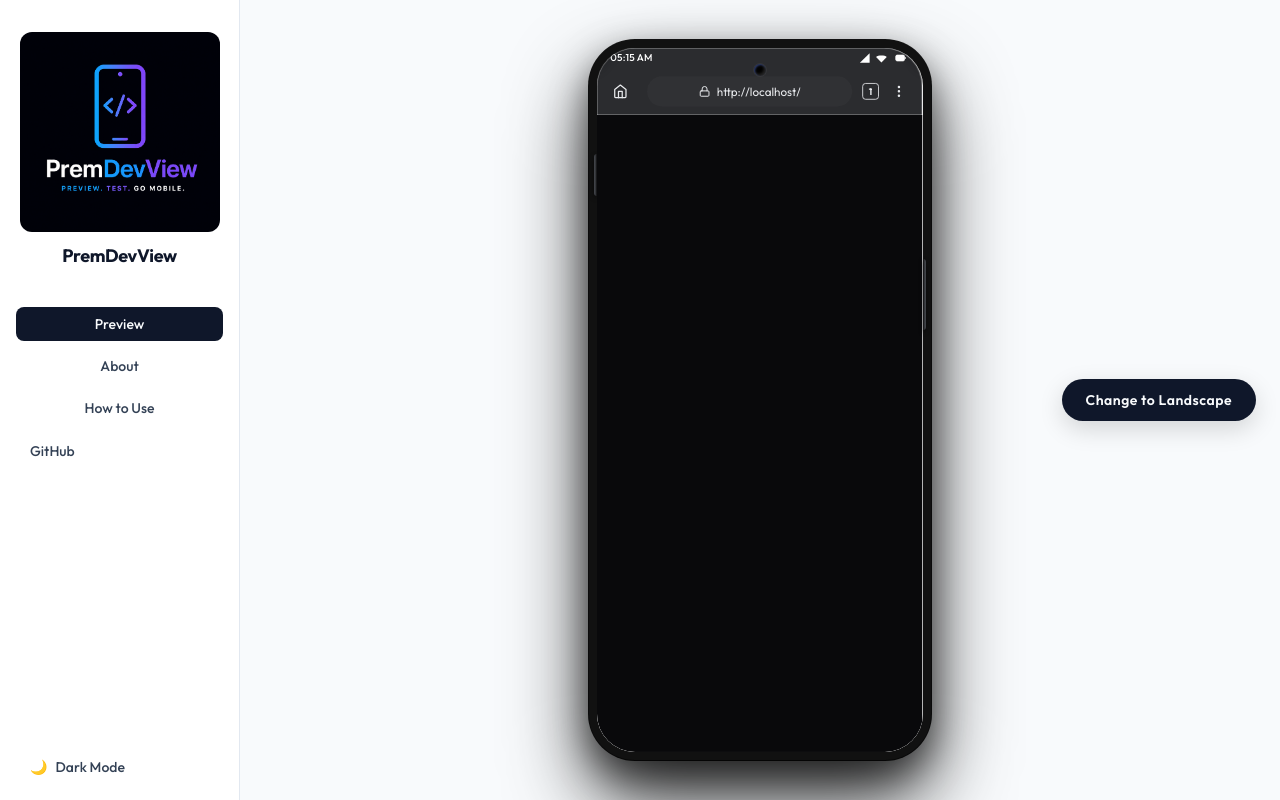
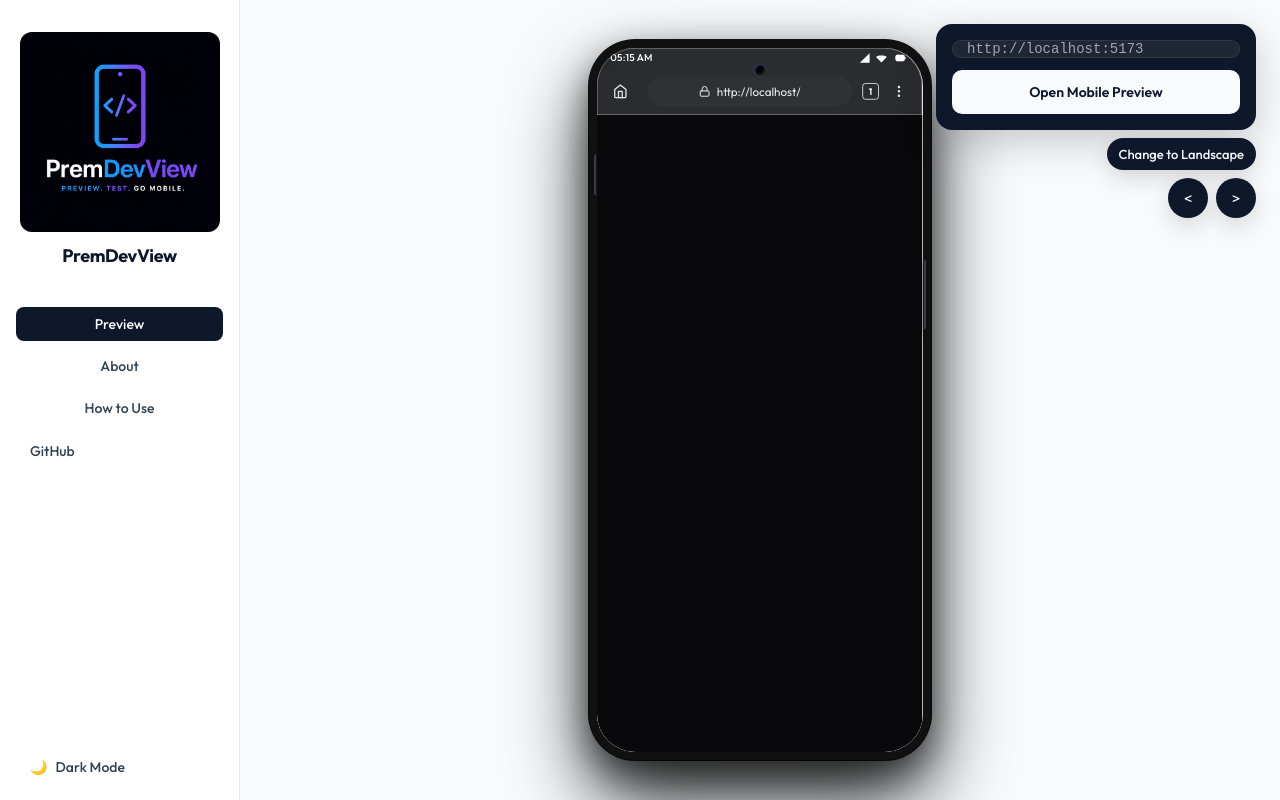
Before and after one commit to premsagarpandey/PremDevView, a React (Vite) app: page / in a window 1280 px wide. Built offline with nearby package versions, Linux system fonts and the light colour scheme.

Commit message:
feat: Add premium floating URL input widget with native history navigation

```diff
--- a/src/components/PhoneFrame.css
+++ b/src/components/PhoneFrame.css
@@ -42,8 +42,6 @@
     0 15px 35px rgba(0, 0, 0, 0.5),
     0 0 0 1px rgba(0,0,0,0.9);
   flex-shrink: 0;
-
-  transition: width 0.3s cubic-bezier(0.4, 0, 0.2, 1), height 0.3s cubic-bezier(0.4, 0, 0.2, 1);
 }
 
 /* Left side buttons (Action + Volume) */
--- a/src/components/PhoneFrame.tsx
+++ b/src/components/PhoneFrame.tsx
@@ -1,3 +1,4 @@
+import { useState, useEffect } from 'react';
 import { PhoneScreen } from './PhoneScreen';
 import type { ErrorType } from '../hooks/usePreview';
 import './PhoneFrame.css';
@@ -29,15 +30,36 @@ export function PhoneFrame({
 }: PhoneFrameProps) {
   const displayUrl = currentUrl.replace(/[?&]_pdv_r=\d+/, '');
 
+  const [internalDims, setInternalDims] = useState(dimensions);
+  const [internalLandscape, setInternalLandscape] = useState(isLandscape);
+  const [fadeOpacity, setFadeOpacity] = useState(1);
+
+  useEffect(() => {
+    if (isLandscape !== internalLandscape) {
+      setFadeOpacity(0); // Start fade out
+      const timer = setTimeout(() => {
+        setInternalDims(dimensions);
+        setInternalLandscape(isLandscape);
+        setFadeOpacity(1); // Fade back in
+      }, 200); // 200ms fade duration
+      return () => clearTimeout(timer);
+    } else if (dimensions.width !== internalDims.width || dimensions.height !== internalDims.height) {
+      // If dimensions change without orientation change (e.g. window resize)
+      setInternalDims(dimensions);
+    }
+  }, [isLandscape, dimensions, internalLandscape, internalDims]);
+
   return (
     <div
       className="phone-frame-container"
       style={{
-        '--viewport-width': dimensions.width,
-        '--viewport-height': dimensions.height,
+        '--viewport-width': internalDims.width,
+        '--viewport-height': internalDims.height,
+        opacity: fadeOpacity,
+        transition: 'opacity 0.2s ease-in-out',
       } as React.CSSProperties}
     >
-      <div className={`phone-frame ${isLandscape ? 'landscape' : ''}`}>
+      <div className={`phone-frame ${internalLandscape ? 'landscape' : ''}`}>
         <div className="phone-frame-camera"></div>
 
         <div className="phone-frame-screen">
--- a/src/components/UrlInput.tsx
+++ b/src/components/UrlInput.tsx
@@ -31,8 +31,8 @@ export function UrlInput({ defaultUrl, onSubmit }: UrlInputProps) {
           spellCheck={false}
           aria-label="Enter localhost or website URL"
         />
-        <button type="submit" className="url-input-submit" aria-label="Open Preview">
-          Open Preview
+        <button type="submit" className="url-input-submit" aria-label="Open Mobile Preview">
+          Open Mobile Preview
         </button>
       </div>
     </form>
--- a/src/hooks/usePreview.ts
+++ b/src/hooks/usePreview.ts
@@ -83,7 +83,19 @@ export function usePreview(): [PreviewState, PreviewActions] {
   }, []);
 
   // Derive the iframe src — append reload key to force refresh
-  const iframeSrc = currentUrl ? currentUrl : '';
+  let iframeSrc = currentUrl ? currentUrl : '';
+
+  // To fulfill the requirement of previewing ANY link (including those that block iframes via X-Frame-Options),
+  // we route external links through a public CORS proxy.
+  if (
+    iframeSrc &&
+    !iframeSrc.includes('localhost') &&
+    !iframeSrc.includes('127.0.0.1') &&
+    !iframeSrc.includes('::1')
+  ) {
+    // Using corsproxy.io to strip X-Frame-Options headers for external sites
+    iframeSrc = `https://corsproxy.io/?${encodeURIComponent(iframeSrc)}`;
+  }
 
   useEffect(() => {
     if (typeof window !== 'undefined' && status === 'idle' && !currentUrl) {
--- a/src/pages/HomePage.css
+++ b/src/pages/HomePage.css
@@ -40,6 +40,83 @@
   box-shadow: none;
 }
 
+.top-right-toolbar {
+  position: absolute;
+  top: 24px;
+  right: 24px;
+  z-index: 100;
+  display: flex;
+  flex-direction: column;
+}
+
+.url-floating-group {
+  background: var(--text-primary);
+  padding: 16px;
+  border-radius: 16px;
+  box-shadow: 0 12px 40px rgba(0, 0, 0, 0.2);
+  display: flex;
+  flex-direction: column;
+  gap: 12px;
+  width: 320px; /* Increased from 240px to give more room for URLs */
+  box-sizing: border-box;
+}
+
+/* Invert colors inside the floating group for black/white theme */
+.url-floating-group .url-input-label {
+  display: none;
+}
+
+.url-floating-group .url-input-group {
+  display: flex;
+  flex-direction: column;
+  gap: 12px;
+  width: 100%;
+  margin: 0;
+}
+
+.url-floating-group .url-input-field {
+  background: rgba(128, 128, 128, 0.15); /* subtle inner background */
+  color: var(--bg-primary);
+  border: 1px solid rgba(128, 128, 128, 0.2);
+  height: 44px;
+  width: 100%;
+  font-size: 14px;
+  padding: 0 14px;
+  border-radius: 10px;
+  margin: 0;
+  box-sizing: border-box; /* Fix alignment overflow */
+}
+
+.url-floating-group .url-input-field:focus {
+  border-color: var(--bg-primary);
+  box-shadow: none;
+}
+
+.url-floating-group .url-input-field::placeholder {
+  color: var(--bg-primary);
+  opacity: 0.6;
+}
+
+.url-floating-group .url-input-submit {
+  background: var(--bg-primary);
+  color: var(--text-primary);
+  height: 44px;
+  border-radius: 10px;
+  font-size: 14px;
+  font-weight: 600;
+  width: 100%;
+  padding: 0;
+  display: flex;
+  align-items: center;
+  justify-content: center;
+  box-sizing: border-box; /* Fix alignment overflow */
+  border: none;
+}
+
+.url-floating-group .url-input-submit:hover {
+  opacity: 0.9;
+}
+
 .toolbar-btn {
   width: 40px;
   height: 40px;
@@ -58,11 +135,11 @@
 .toolbar-btn.text-btn {
   width: auto;
   height: auto;
-  padding: 12px 24px;
-  border-radius: 24px;
-  font-size: 14px;
-  font-weight: 600;
-  letter-spacing: 0.5px;
+  padding: 8px 12px;
+  border-radius: 16px;
+  font-size: 13px;
+  font-weight: 500;
+  letter-spacing: 0px;
 }
 
 /* Primary style: contrasting colors (black in light theme, white in dark theme) */
@@ -96,27 +173,3 @@
   height: 100%;
   width: 100%;
 }
-
-
-
-/* ----------------------------------
-   URL Input Popover
-   ---------------------------------- */
-.url-popover-overlay {
-  position: fixed;
-  inset: 0;
-  background: rgba(0,0,0,0.5);
-  backdrop-filter: blur(2px);
-  z-index: 200;
-  display: flex;
-  align-items: center;
-  justify-content: center;
-}
-
-.url-popover-content {
-  background: var(--bg-secondary);
-  padding: 24px;
-  border-radius: 12px;
-  width: 400px;
-  box-shadow: 0 20px 40px rgba(0,0,0,0.5);
-}
--- a/src/pages/HomePage.tsx
+++ b/src/pages/HomePage.tsx
@@ -1,4 +1,4 @@
-import { useState } from 'react';
+
 import { usePreview } from '../hooks/usePreview';
 import { useViewport } from '../hooks/useViewport';
 import { useKeyboardShortcuts } from '../hooks/useKeyboardShortcuts';
@@ -10,29 +10,44 @@ export function HomePage() {
   const [previewState, previewActions] = usePreview();
   const [viewportState, viewportActions] = useViewport();
 
-  const [showUrlInput, setShowUrlInput] = useState(false);
 
   // Register keyboard shortcuts
   useKeyboardShortcuts({
     onRotate: viewportActions.toggleOrientation,
   });
 
-  const handleUrlSubmit = (url: string) => {
-    previewActions.loadUrl(url);
-    setShowUrlInput(false);
-  };
 
   return (
     <main className="canvas-layout">
 
+      {/* Top Right Toolbar */}
+      <div className="top-right-toolbar">
+        <div className="url-floating-group">
+          <UrlInput defaultUrl={previewState.url} onSubmit={(url) => previewActions.loadUrl(url)} />
+        </div>
 
-
-      {/* Right Vertical Toolbar */}
-      <div className="floating-toolbar">
         {/* View Group */}
-        <div className="toolbar-group">
+        <div className="toolbar-group" style={{ alignItems: 'flex-end', marginTop: '8px' }}>
           <button className="toolbar-btn text-btn primary-btn" onClick={viewportActions.toggleOrientation}>
             {viewportState.isLandscape ? 'Change to Portrait' : 'Change to Landscape'}
+          </button>
+        </div>
+
+        {/* Navigation Group */}
+        <div className="toolbar-group" style={{ justifyContent: 'flex-end', marginTop: '8px', flexDirection: 'row', gap: '8px' }}>
+          <button
+            className="toolbar-btn primary-btn"
+            onClick={() => window.history.back()}
+            title="Go Back"
+          >
+            {'<'}
+          </button>
+          <button
+            className="toolbar-btn primary-btn"
+            onClick={() => window.history.forward()}
+            title="Go Forward"
+          >
+            {'>'}
           </button>
         </div>
       </div>
@@ -49,19 +64,11 @@ export function HomePage() {
           iframeRef={previewActions.iframeRef}
           onIframeLoad={previewActions.onIframeLoad}
           onIframeError={previewActions.onIframeError}
-          onAddressBarClick={() => setShowUrlInput(true)}
+          onAddressBarClick={() => {}}
         />
 
       </section>
 
-      {/* URL Input Popover */}
-      {showUrlInput && (
-        <div className="url-popover-overlay" onClick={() => setShowUrlInput(false)}>
-          <div className="url-popover-content" onClick={(e) => e.stopPropagation()}>
-            <UrlInput defaultUrl={previewState.url} onSubmit={handleUrlSubmit} />
-          </div>
-        </div>
-      )}
 
     </main>
   );
--- a/src/utils/urlValidation.ts
+++ b/src/utils/urlValidation.ts
@@ -20,9 +20,19 @@ export function validateUrl(input: string): ValidationResult {
     return { valid: false, url: '', error: 'Please enter a URL.' };
   }
 
-  // Auto-prepend http:// if missing protocol but looks like localhost
+  // Make URL parsing extremely forgiving
   let urlString = trimmed;
-  if (/^localhost(:\d+)?/.test(urlString)) {
+
+  // If user just types a port number like "5500" or "5500/..."
+  if (/^\d{3,5}(\/|$)/.test(urlString)) {
+    urlString = `http://127.0.0.1:${urlString}`;
+  }
+  // If user types localhost or 127.0.0.1 without protocol
+  else if (/^(localhost|127\.0\.0\.1)(:\d+)?/i.test(urlString)) {
+    urlString = `http://${urlString}`;
+  }
+  // If user types a domain without protocol (e.g. google.com)
+  else if (!/^https?:\/\//i.test(urlString)) {
     urlString = `http://${urlString}`;
   }
 
```
Also changed, not shown: src/pages/AboutPage.tsx (+27 -44 lines).
